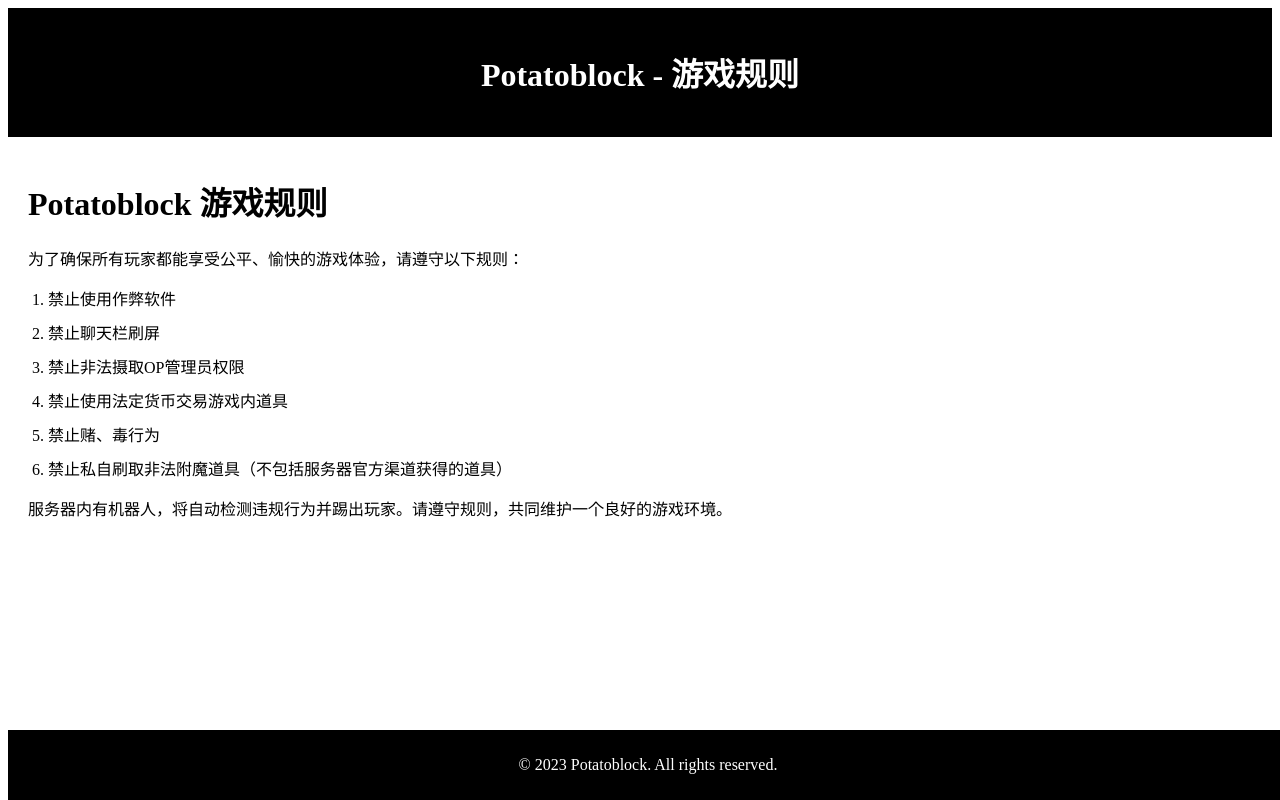
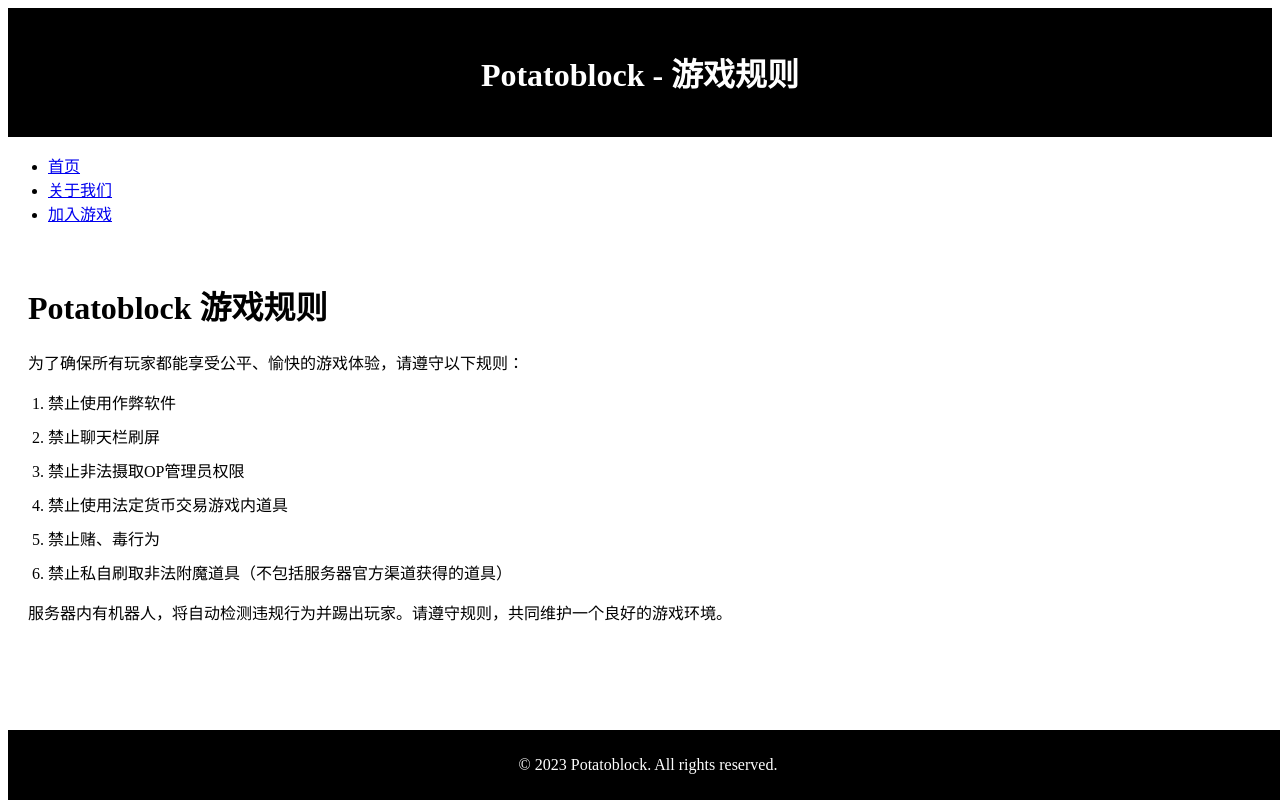
Before and after one commit to potatoblock/potatoblock.github.io, a plain HTML site: page rules.html in a window 1280 px wide. Drawn offline with Linux system fonts and the light colour scheme.

Commit message:
Update rules.html

```diff
--- a/rules.html
+++ b/rules.html
@@ -41,6 +41,13 @@
     <div class="header">
         <h1>Potatoblock - 游戏规则</h1>
     </div>
+    <nav>
+        <ul>
+            <li><a href="index.html">首页</a></li>
+            <li><a href="about.html">关于我们</a></li>
+            <li><a href="join.html">加入游戏</a></li>
+        </ul>
+    </nav>
     <div class="content">
         <h1>Potatoblock 游戏规则</h1>
         <p>为了确保所有玩家都能享受公平、愉快的游戏体验，请遵守以下规则：</p>
```
